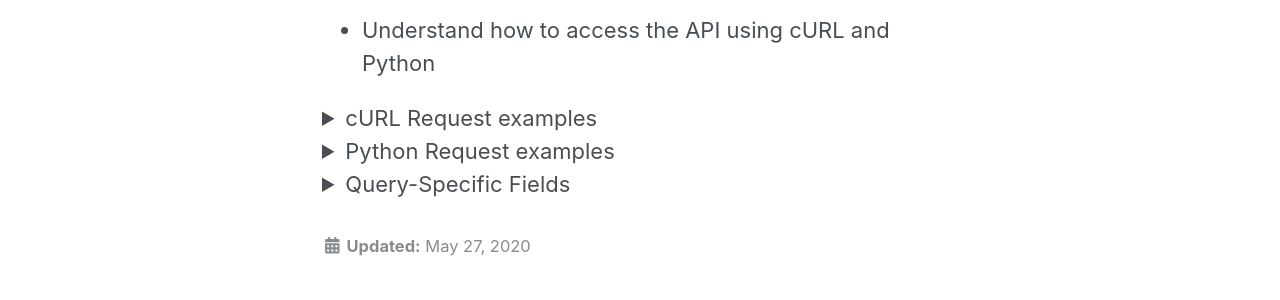
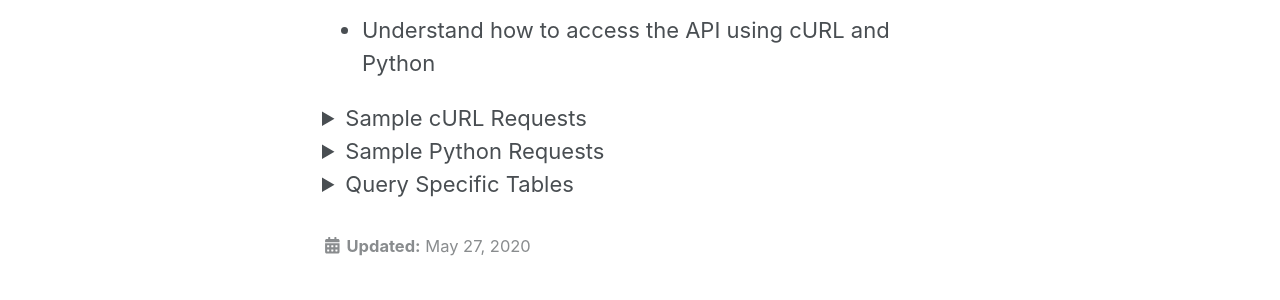
Before and after one commit to adus/portal-documentation, a Jekyll site: the page built from _documents/access_examples.md, in a window 1280 px wide and 900 px high, scrolled down 222 px. Shown: the part 237-537 px from the top of the window. Built offline with Jekyll 4.4.1, drawn with Linux system fonts in a browser that asks for light colours; nearby versions of some CDN libraries.

Commit message:
Update access_examples.md

```diff
--- a/_documents/access_examples.md
+++ b/_documents/access_examples.md
@@ -9,7 +9,7 @@ By the end of the tutorial users should be able to:
 
 * Understand how to access the API using cURL and Python
 
-<details><summary>cURL Request examples</summary>
+<details><summary>Sample cURL Requests</summary>
 <p>
 The versatility of cURL makes it straightforward to download PORTAL data from the command line. However, each form on the Downloads page, e.g. Highways, Detector Metadata, Aggregated TravelTime Data, etc., has a unique combination of fields to be filled.  Some basic access examples to facilitate easier cURL access will be provided below.
 
@@ -51,14 +51,14 @@ This query on the TriMet ridership dataset returns the TriMet for the selected q
 </p>
 </details>
 
-<details><summary>Python Request examples</summary>
+<details><summary>Sample Python Requests</summary>
 <p>
 Python methods will go here.
 </p>
 </details>
 
-<details><summary>Query-Specific Fields</summary>
+<details><summary>Query Specific Tables</summary>
 <p>
-This section will be a list tables of values specific to each query - ie, a list of highways by Hwy # in the Highways dataset, to facilitate ease of use.
+This section will be a list of tables of values specific to each query - i.e., a list of highways by Hwy # in the Highways dataset, to facilitate ease of use.
 </p>
 </details>
```
